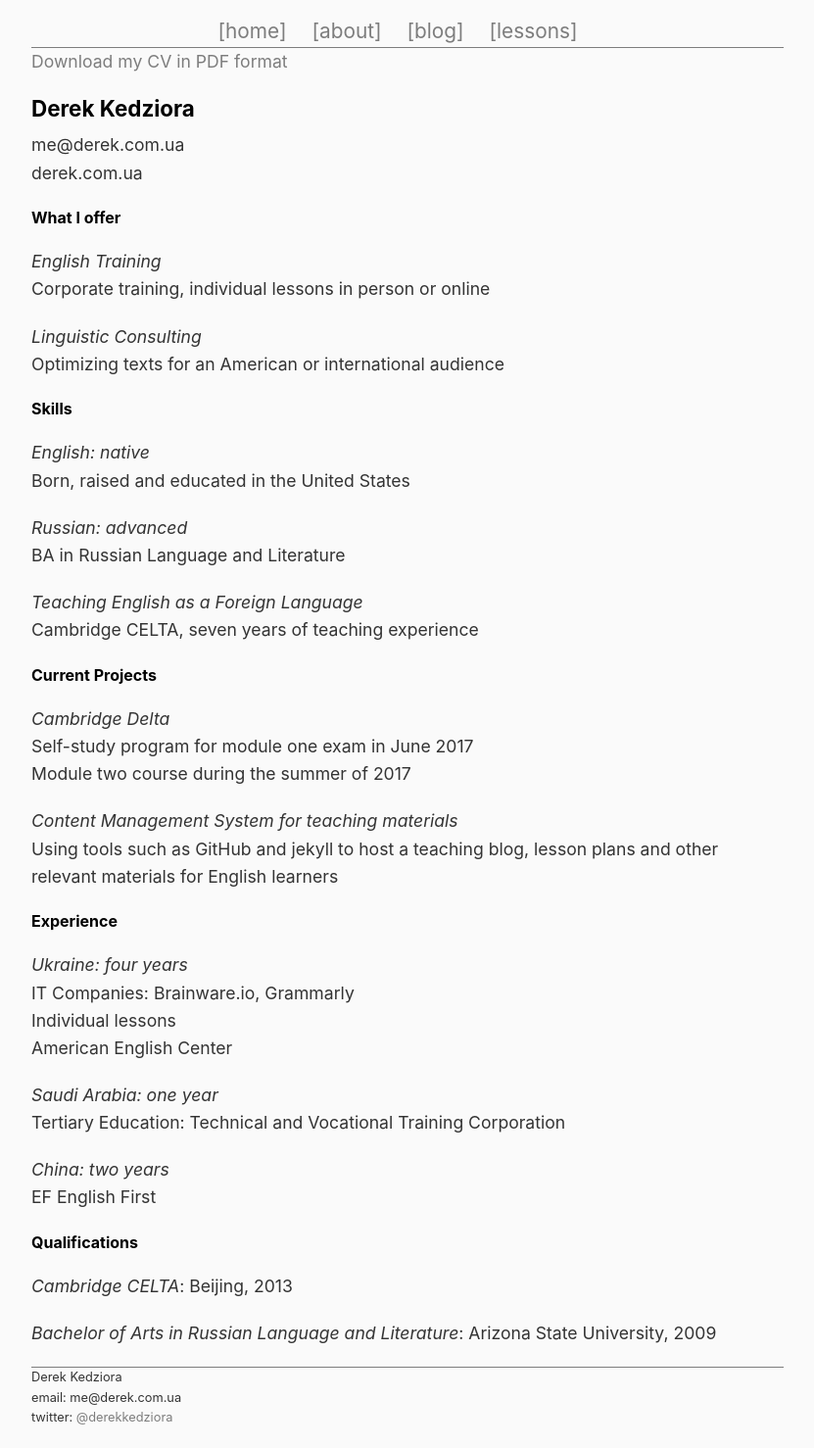
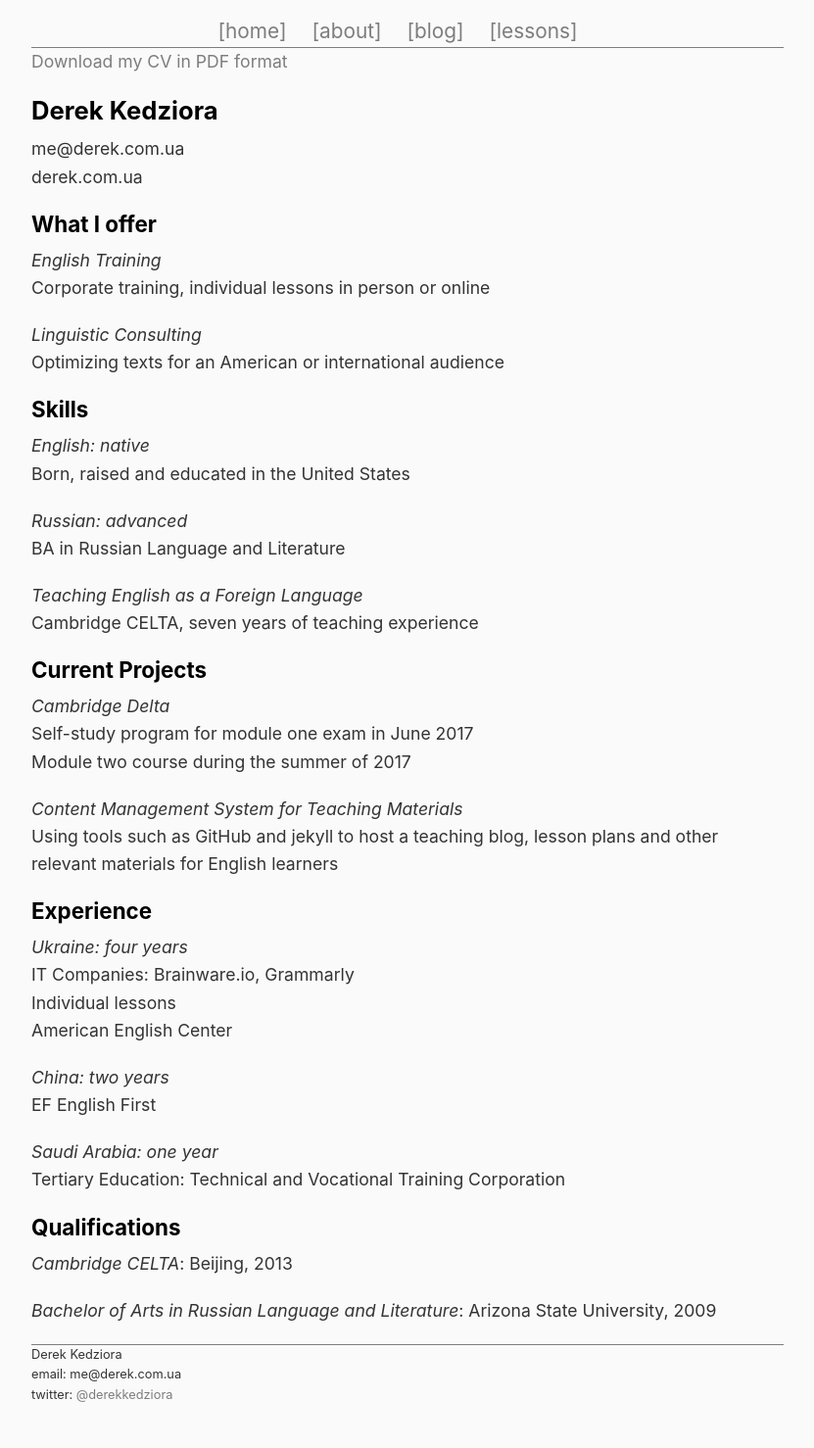
Before and after one commit to ZeroDeth/derekkedziora.github.io, a Jekyll site: the page built from pages/cv.md, in a window 1280 px wide. Shown: the whole page at 98% size, without its empty margins (224-1055 px from the left). Built offline with Jekyll 4.4.1, drawn with Linux system fonts in a browser that asks for light colours; after the commit the page ends 1454 px from its top, so only the background shows below that.

Commit message:
cv updated

```diff
--- a/pages/cv.md
+++ b/pages/cv.md
@@ -5,18 +5,18 @@ permalink: /cv
 ---
 <a href="/files/derek_cv.pdf" target="_blank">Download my CV in PDF format</a>
 
-### Derek Kedziora
+## Derek Kedziora
 me@derek.com.ua
 derek.com.ua
 
-#### What I offer
+### What I offer
 *English Training*
 Corporate training, individual lessons in person or online
 
 *Linguistic Consulting*
 Optimizing texts for an American or international audience
 
-#### Skills
+### Skills
 *English: native*
 Born, raised and educated in the United States
 
@@ -26,27 +26,28 @@ BA in Russian Language and Literature
 *Teaching English as a Foreign Language*
 Cambridge CELTA, seven years of teaching experience
 
-#### Current Projects
+### Current Projects
 *Cambridge Delta*
 Self-study program for module one exam in June 2017
 Module two course during the summer of 2017
 
-*Content Management System for teaching materials*
+*Content Management System for Teaching Materials*
 Using tools such as GitHub and jekyll to host a teaching blog, lesson plans and other relevant materials for English learners
 
-#### Experience
+### Experience
 *Ukraine: four years*
 IT Companies: Brainware.io, Grammarly
 Individual lessons
 American English Center
 
+*China: two years*
+EF English First
+
 *Saudi Arabia: one year*
 Tertiary Education: Technical and Vocational Training Corporation
 
-*China: two years*
-EF English First
 
-#### Qualifications
+### Qualifications
 *Cambridge CELTA*: Beijing, 2013
 
 *Bachelor of Arts in Russian Language and Literature*: Arizona State University, 2009
```
Also changed, not shown: 1 other file.
